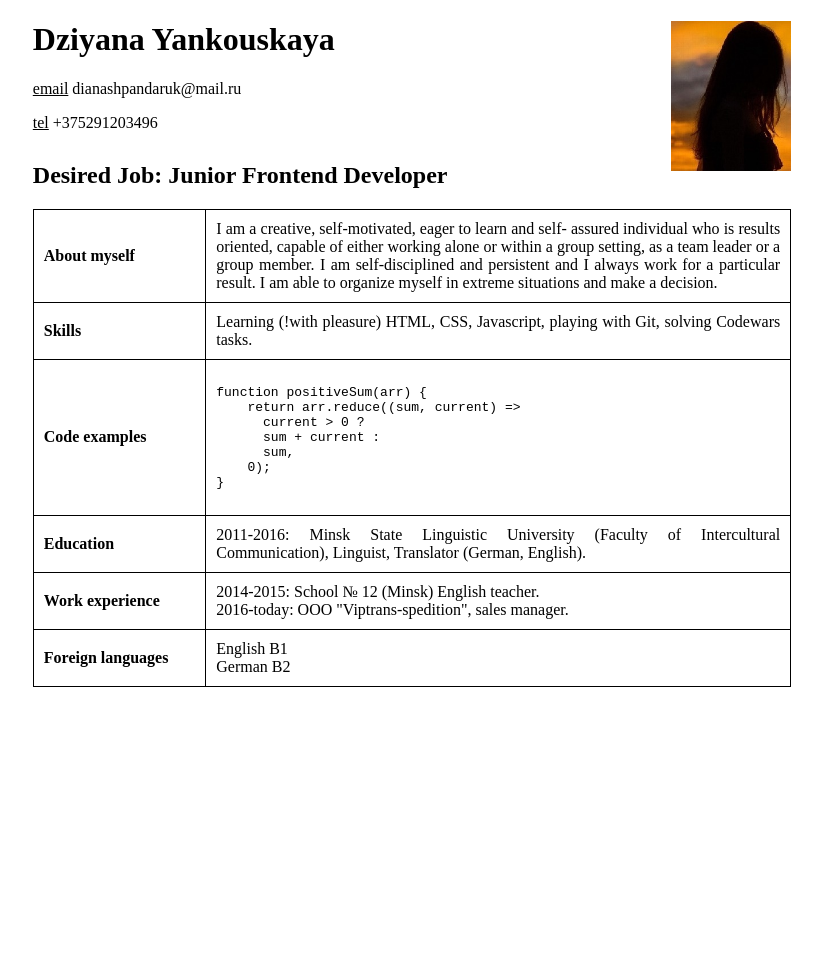
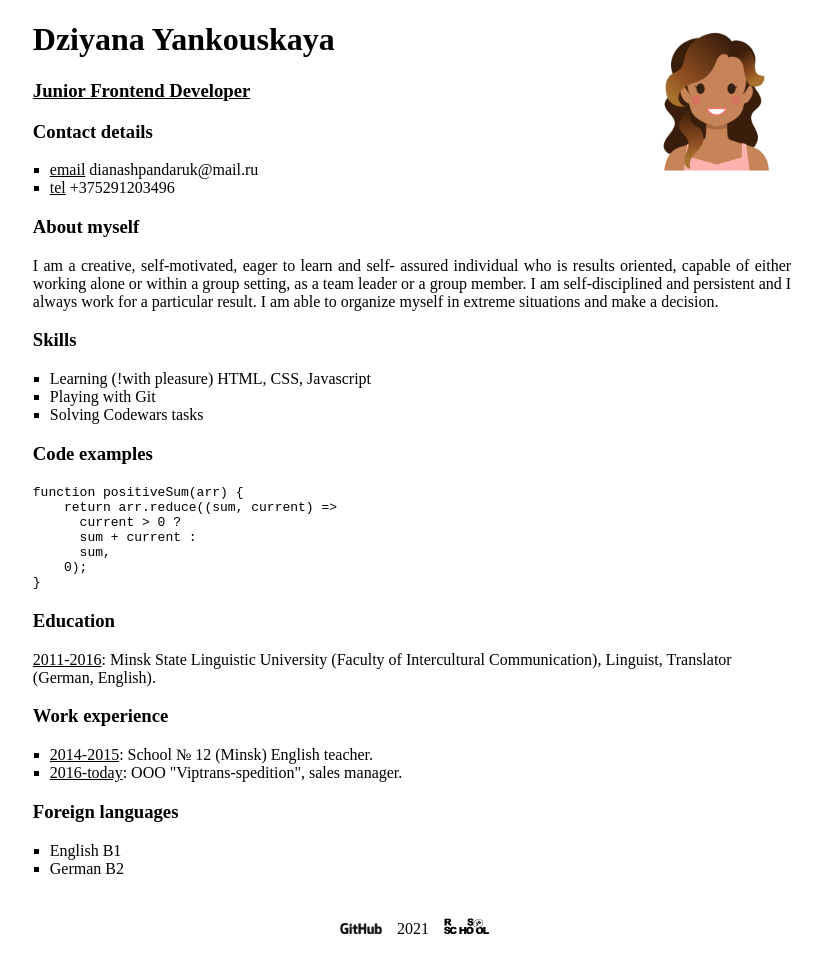
Before and after one commit to diana-yankovska/rsschool-cv, a plain HTML site: page index.html in a window 1280 px wide. Shown: the whole page, without its empty margins (228-1050 px from the left). Before the commit the page ends 800 px from the top, so only its background shows below. Drawn offline with Linux system fonts and the light colour scheme.

Commit message:
refactor: adjust html cv to meet task requirements

```diff
--- a/index.html
+++ b/index.html
@@ -1,44 +1,47 @@
 <!doctype html>
 <html lang="en">
-
   <head>
     <link rel="stylesheet" href="style.css">
+    <meta http-equiv="x-ua-compatible" content="ie=edge">
     <meta charset="utf-8">
-    <meta http-equiv="x-ua-compatible" content="ie=edge">
     <title>CV html</title>
   </head>
-
   <body>
     <div class="cv">
-      <div class="contact-info">
-        <img class="avatar" src="image.jpg">
-        <div>
-          <h1>Dziyana Yankouskaya</h1>
-          <p><span class="contact-detail-title">email</span> dianashpandaruk@mail.ru</p>
-          <p><span class="contact-detail-title">tel</span> +375291203496</p>
-        </div>
-      </div>
-      <h2>Desired Job: Junior Frontend Developer</h2>
-
-      <table class="candidate-description">
-        <tr>
-          <td>About myself</td>
-          <td>
-            I am a creative, self-motivated, eager to learn and self- assured individual who is results oriented,
-            capable of either working alone or within a group setting, as a team leader or a group member. I am
-            self-disciplined and persistent and I always work
-            for a particular result. I am able to organize myself in extreme situations and make a decision.
-          </td>
-        </tr>
-        <tr>
-          <td>Skills</td>
-          <td>
-            Learning (!with pleasure) HTML, CSS, Javascript, playing with Git, solving Codewars tasks.
-          </td>
-        </tr>
-        <tr>
-          <td>Code examples</td>
-          <td>
+      <header class="contact-info">
+        <img class="avatar" src="assets/avatar.png" alt="avatar">
+        <h1>Dziyana Yankouskaya</h1>
+      </header>
+      <main>
+        <article>
+          <h3 class="position-title">Junior Frontend Developer</h3>
+          <section>
+            <h3>Contact details</h3>
+            <ul>
+              <li><span class="contact-detail-title">email</span> dianashpandaruk@mail.ru</li>
+              <li><span class="contact-detail-title">tel</span> +375291203496</li>
+            </ul>
+          </section>
+          <section>
+            <h3>About myself</h3>
+            <div class="myself-description">I am a creative, self-motivated, eager to learn and self- assured individual
+              who is
+              results oriented,
+              capable of either working alone or within a group setting, as a team leader or a group member. I am
+              self-disciplined and persistent and I always work
+              for a particular result. I am able to organize myself in extreme situations and make a decision.
+            </div>
+          </section>
+          <section>
+            <h3>Skills</h3>
+            <ul>
+              <li>Learning (!with pleasure) HTML, CSS, Javascript</li>
+              <li>Playing with Git</li>
+              <li>Solving Codewars tasks</li>
+            </ul>
+          </section>
+          <section>
+            <h3 class="code-examples-titel">Code examples</h3>
             <pre><code>
 function positiveSum(arr) {
     return arr.reduce((sum, current) =>
@@ -47,31 +50,48 @@ function positiveSum(arr) {
       sum,
     0);
 }
-        </code></pre>
-          </td>
-        </tr>
-        <tr>
-          <td>Education</td>
-          <td>
-            2011-2016: Minsk State Linguistic University (Faculty of Intercultural Communication), Linguist, Translator
+            </code></pre>
+          </section>
+          <section>
+            <h3 class="education-title">Education</h3>
+            <span class="life-periods">2011-2016</span>: Minsk State Linguistic University (Faculty of Intercultural
+            Communication), Linguist,
+            Translator
             (German, English).
-          </td>
-        </tr>
-        <tr>
-          <td>Work experience</td>
-          <td>
-            2014-2015: School № 12 (Minsk) English teacher.<br> 2016-today: OOO "Viptrans-spedition", sales manager.
-          </td>
-        </tr>
-        <tr>
-          <td>Foreign languages</td>
-          <td>
-            English B1<br> German B2
-          </td>
-        </tr>
-      </table>
-
+          </section>
+          <section>
+            <h3>Work experience</h3>
+            <ul>
+              <li><span class="life-periods">2014-2015</span>: School № 12 (Minsk) English teacher.</li>
+              <li><span class="life-periods">2016-today</span>: OOO "Viptrans-spedition", sales manager.</li>
+            </ul>
+          </section>
+          <section>
+            <h3>Foreign languages</h3>
+            <ul>
+              <li>English B1</li>
+              <li>German B2</li>
+            </ul>
+          </section>
+        </article>
+      </main>
+      <footer>
+        <ul>
+          <li>
+            <a href="https://github.com/diana-yankovska">
+              <img class="github-logo" src="assets/github-logo.png" alt="github-logo">
+            </a>
+          </li>
+          <li>
+            2021
+          </li>
+          <li>
+            <a href="https://rs.school/js">
+              <img class="rs-school-logo" src="assets/rs-school-logo.svg" alt="rs-school-logo">
+            </a>
+          </li>
+        </ul>
+      </footer>
     </div>
   </body>
-
 </html>
--- a/style.css
+++ b/style.css
@@ -1,35 +1,49 @@
 .cv {
   width: 60%;
+  margin-right: auto;
   margin-left: auto;
-  margin-right: auto;
 }
 
 .avatar {
   float: right;
-  width: 120px;
-  height: 150px;
+  width: 20%;
 }
+
+ul {
+  padding-left: 17px;
+  list-style-type: square;
+}
+
+.position-title { text-decoration: underline; }
 
 .contact-detail-title { text-decoration: underline; }
 
-.contact-info { margin-bottom: 30px; }
+.myself-description { text-align: justify; }
 
-.candidate-description {
-  table-layout: fixed;
-  width: 100%;
-  border-collapse: collapse;
-  border: 1px solid;
-  text-align: justify;
+pre { margin: 0; }
+
+.code-examples-titel { margin-bottom: 5px; }
+
+.education-title { margin-top: 5px; }
+
+.life-periods { text-decoration: underline; }
+
+footer {
+  margin-top: 40px;
 }
 
-td {
-  padding: 10px;
-  border: 1px solid;
+footer ul {
+  display: flex;
+  align-items: baseline;
+  justify-content: center;
+  list-style-type: none;
 }
 
-td:first-child {
-  width: 20%;
-  font-weight: bold;
+footer ul li {
+  max-width: 45px;
+  margin-right: 15px;
 }
 
-pre { margin: 0; }
+footer img {
+  width: 100%;
+}
```
Also changed, not shown: assets/avatar.png (added), assets/github-logo.png (added), assets/rs-school-logo.svg (added), image.jpg (deleted).
